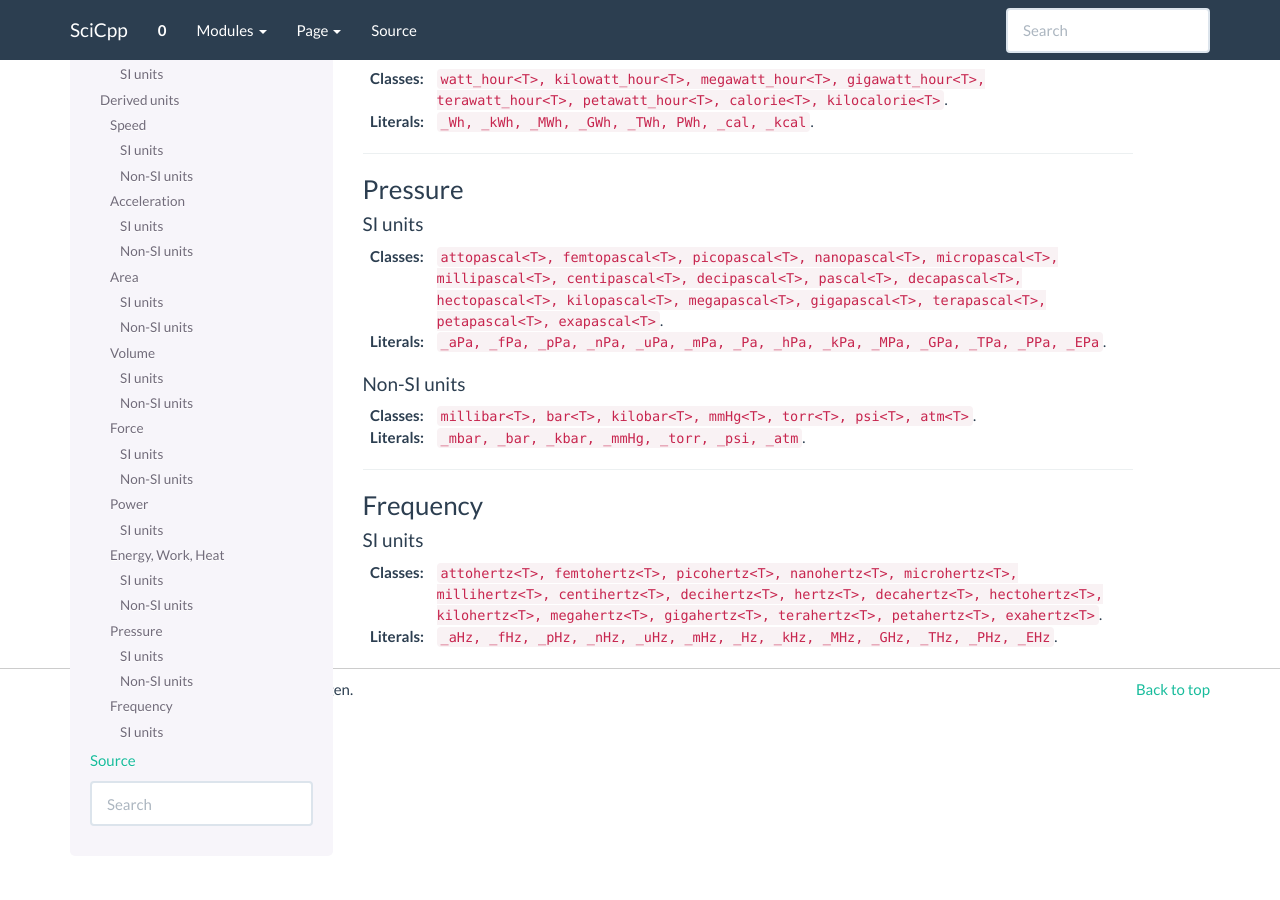
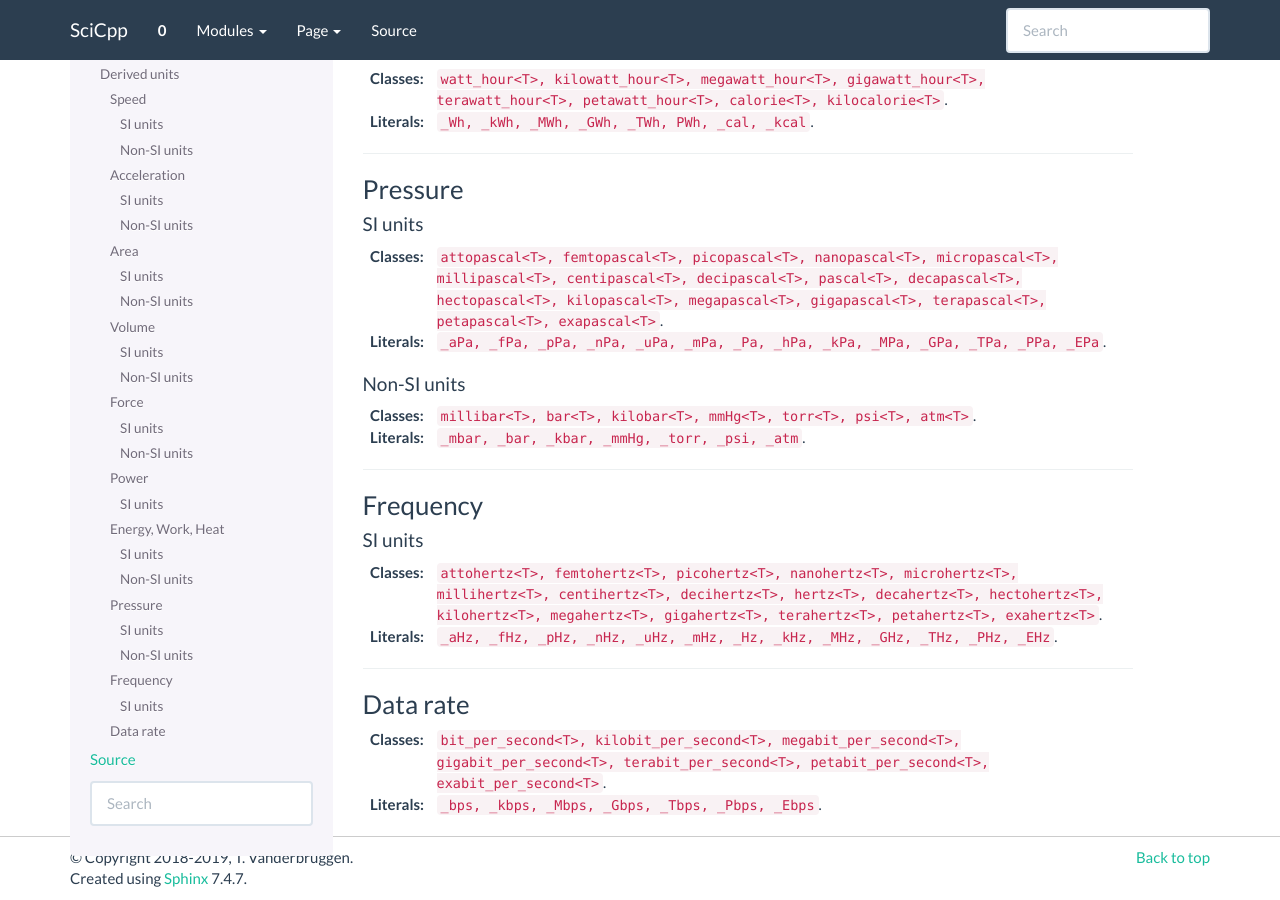
Before and after one commit to tvanderbruggen/SciCpp, a Sphinx documentation site: the page built from doc/source/core.units.defined.units.rst, in a window 1280 px wide and 900 px high, scrolled down 5626 px. Built offline with Sphinx 7.4.7, drawn with Linux system fonts in a browser that asks for light colours.

Commit message:
Data rate units

```diff
--- a/doc/source/core.units.defined.units.rst
+++ b/doc/source/core.units.defined.units.rst
@@ -366,3 +366,12 @@ SI units
 :Classes: :code:`attohertz<T>, femtohertz<T>, picohertz<T>, nanohertz<T>, microhertz<T>, millihertz<T>, centihertz<T>, decihertz<T>, hertz<T>, decahertz<T>, hectohertz<T>, kilohertz<T>, megahertz<T>, gigahertz<T>, terahertz<T>, petahertz<T>, exahertz<T>`.
 
 :Literals: :code:`_aHz, _fHz, _pHz, _nHz, _uHz, _mHz, _Hz, _kHz, _MHz, _GHz, _THz, _PHz, _EHz`.
+
+-------------------------------------------------------------------------------
+
+Data rate
+~~~~~~~~~~~~~~~
+
+:Classes: :code:`bit_per_second<T>, kilobit_per_second<T>, megabit_per_second<T>, gigabit_per_second<T>, terabit_per_second<T>, petabit_per_second<T>, exabit_per_second<T>`.
+
+:Literals: :code:`_bps, _kbps, _Mbps, _Gbps, _Tbps, _Pbps, _Ebps`.
```
Also changed, not shown: 1 other file.
